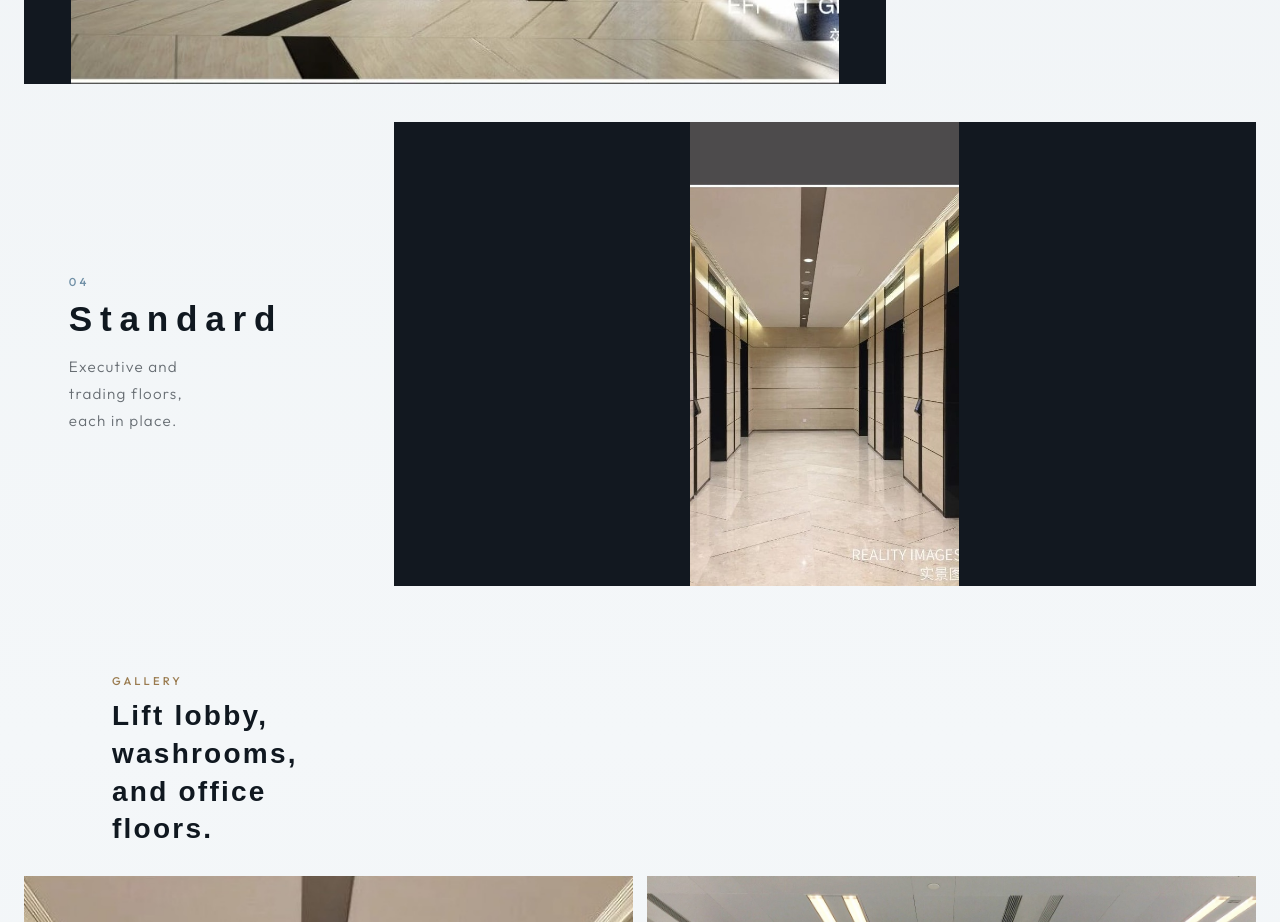
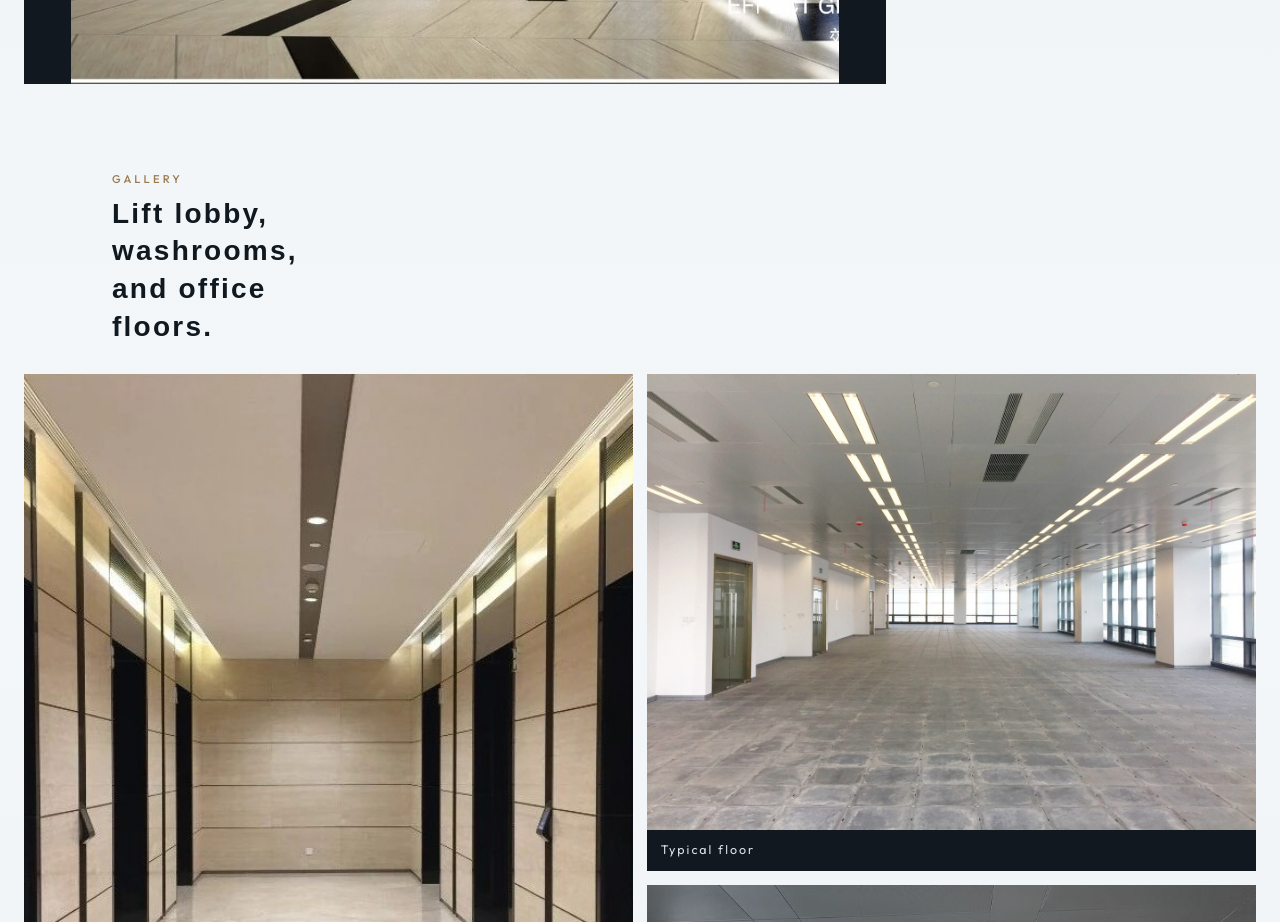
Before and after one commit to wangjian7/pengwenjing.com, a Next.js app: page /en in a window 1280 px wide. Shown: the part 3140-4062 px from the top of the page. Built offline with nearby package versions, Linux system fonts and the light colour scheme.

Commit message:
Remove the 04 Standard building chapter and its image.
Drop the executive/trading-floor chapter from all locales and delete chapter-standard.jpg.

Co-authored-by: jimmie.wang <17950163@qq.com>

```diff
--- a/src/i18n/dictionaries/en.ts
+++ b/src/i18n/dictionaries/en.ts
@@ -64,14 +64,6 @@ const en: Dictionary = {
         title: "Lobby",
         line: "Headquarters presence from the first glance.",
         image: "chapter-lobby.jpg",
-        position: "center center",
-      },
-      {
-        id: "standard",
-        kicker: "04",
-        title: "Standard",
-        line: "Executive and trading floors, each in place.",
-        image: "chapter-standard.jpg",
         position: "center center",
       },
     ],
--- a/src/i18n/dictionaries/es.ts
+++ b/src/i18n/dictionaries/es.ts
@@ -64,14 +64,6 @@ const es: Dictionary = {
         title: "Lobby",
         line: "Presencia de sede desde el primer vistazo.",
         image: "chapter-lobby.jpg",
-        position: "center center",
-      },
-      {
-        id: "standard",
-        kicker: "04",
-        title: "Estándar",
-        line: "Plantas ejecutivas y de trading, cada una en su sitio.",
-        image: "chapter-standard.jpg",
         position: "center center",
       },
     ],
--- a/src/i18n/dictionaries/ja.ts
+++ b/src/i18n/dictionaries/ja.ts
@@ -64,14 +64,6 @@ const ja: Dictionary = {
         title: "ロビー",
         line: "第一印象から本社の格。",
         image: "chapter-lobby.jpg",
-        position: "center center",
-      },
-      {
-        id: "standard",
-        kicker: "04",
-        title: "基準",
-        line: "行政階とトレーディング階、それぞれに。",
-        image: "chapter-standard.jpg",
         position: "center center",
       },
     ],
--- a/src/i18n/dictionaries/ko.ts
+++ b/src/i18n/dictionaries/ko.ts
@@ -64,14 +64,6 @@ const ko: Dictionary = {
         title: "로비",
         line: "첫인상부터 본사급 분위기.",
         image: "chapter-lobby.jpg",
-        position: "center center",
-      },
-      {
-        id: "standard",
-        kicker: "04",
-        title: "기준",
-        line: "임원층과 트레이딩층, 각각 제자리.",
-        image: "chapter-standard.jpg",
         position: "center center",
       },
     ],
--- a/src/i18n/dictionaries/zh.ts
+++ b/src/i18n/dictionaries/zh.ts
@@ -63,14 +63,6 @@ const zh: Dictionary = {
         title: "大堂",
         line: "第一眼，就是总部气场。",
         image: "chapter-lobby.jpg",
-        position: "center center",
-      },
-      {
-        id: "standard",
-        kicker: "04",
-        title: "标准",
-        line: "行政层、交易层，各就其位。",
-        image: "chapter-standard.jpg",
         position: "center center",
       },
     ],
```
Also changed, not shown: assets/chapter-standard.jpg (deleted), public/assets/chapter-standard.jpg (deleted).
